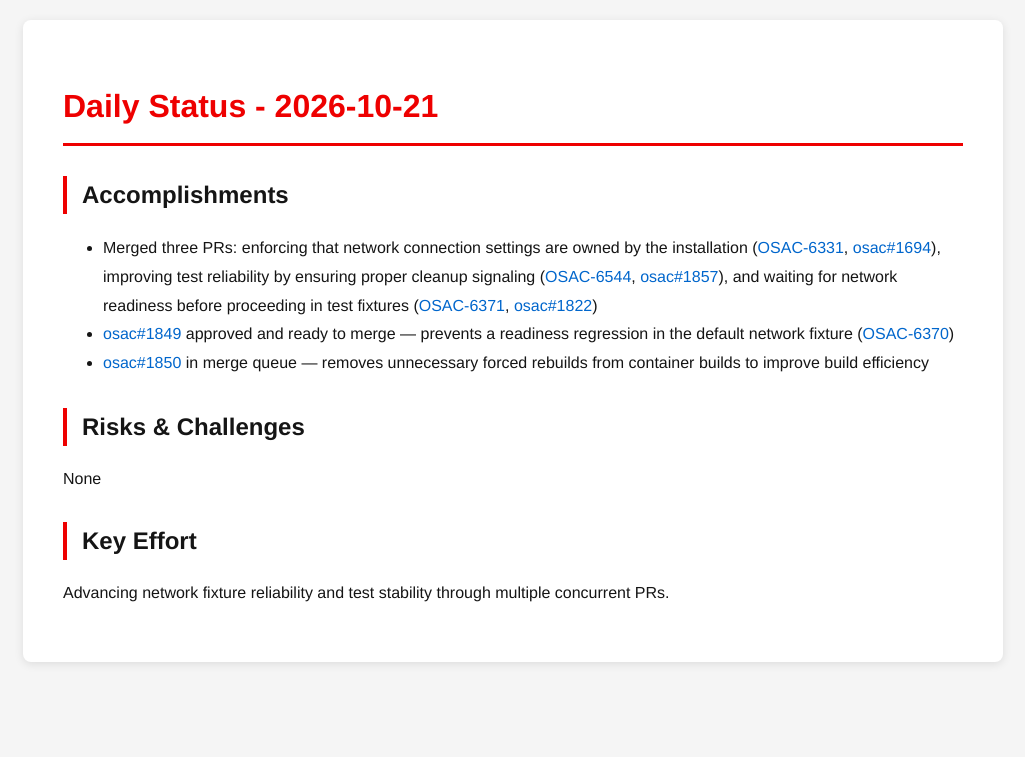
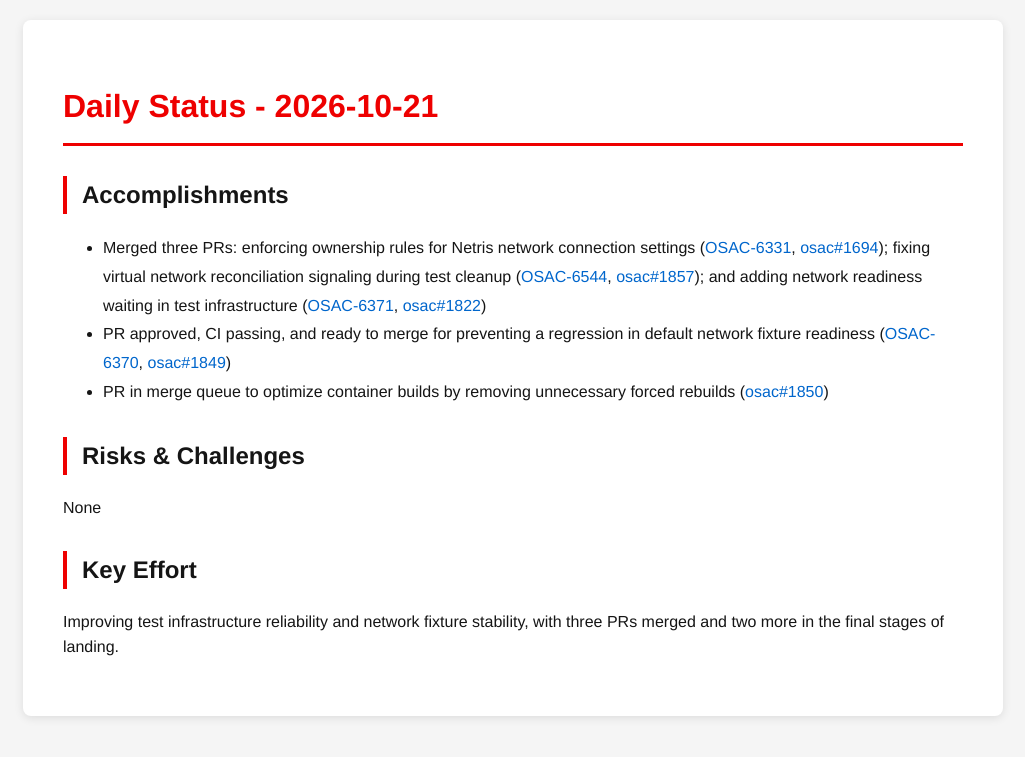
Before and after one commit to tzvatot/daily-status, a Jekyll site: the page built from 2026-10-21.md, in a window 1280 px wide. Shown: the top 757 px of the page, without its empty margins (127-1152 px from the left). Built offline with Jekyll 4.4.1, drawn with Linux system fonts in a browser that asks for light colours.

Commit message:
Daily status update - 2026-10-21

```diff
--- a/2026-10-21.md
+++ b/2026-10-21.md
@@ -7,12 +7,12 @@ date: 2026-10-21
 # Daily Status - 2026-10-21
 
 ## Accomplishments
-- Merged three PRs: enforcing that network connection settings are owned by the installation ([OSAC-6331](https://redhat.atlassian.net/browse/OSAC-6331), [osac#1694](https://github.com/osac-project/osac/pull/1694)), improving test reliability by ensuring proper cleanup signaling ([OSAC-6544](https://redhat.atlassian.net/browse/OSAC-6544), [osac#1857](https://github.com/osac-project/osac/pull/1857)), and waiting for network readiness before proceeding in test fixtures ([OSAC-6371](https://redhat.atlassian.net/browse/OSAC-6371), [osac#1822](https://github.com/osac-project/osac/pull/1822))
-- [osac#1849](https://github.com/osac-project/osac/pull/1849) approved and ready to merge — prevents a readiness regression in the default network fixture ([OSAC-6370](https://redhat.atlassian.net/browse/OSAC-6370))
-- [osac#1850](https://github.com/osac-project/osac/pull/1850) in merge queue — removes unnecessary forced rebuilds from container builds to improve build efficiency
+- Merged three PRs: enforcing ownership rules for Netris network connection settings ([OSAC-6331](https://redhat.atlassian.net/browse/OSAC-6331), [osac#1694](https://github.com/osac-project/osac/pull/1694)); fixing virtual network reconciliation signaling during test cleanup ([OSAC-6544](https://redhat.atlassian.net/browse/OSAC-6544), [osac#1857](https://github.com/osac-project/osac/pull/1857)); and adding network readiness waiting in test infrastructure ([OSAC-6371](https://redhat.atlassian.net/browse/OSAC-6371), [osac#1822](https://github.com/osac-project/osac/pull/1822))
+- PR approved, CI passing, and ready to merge for preventing a regression in default network fixture readiness ([OSAC-6370](https://redhat.atlassian.net/browse/OSAC-6370), [osac#1849](https://github.com/osac-project/osac/pull/1849))
+- PR in merge queue to optimize container builds by removing unnecessary forced rebuilds ([osac#1850](https://github.com/osac-project/osac/pull/1850))
 
 ## Risks & Challenges
 None
 
 ## Key Effort
-Advancing network fixture reliability and test stability through multiple concurrent PRs.
+Improving test infrastructure reliability and network fixture stability, with three PRs merged and two more in the final stages of landing.
```
